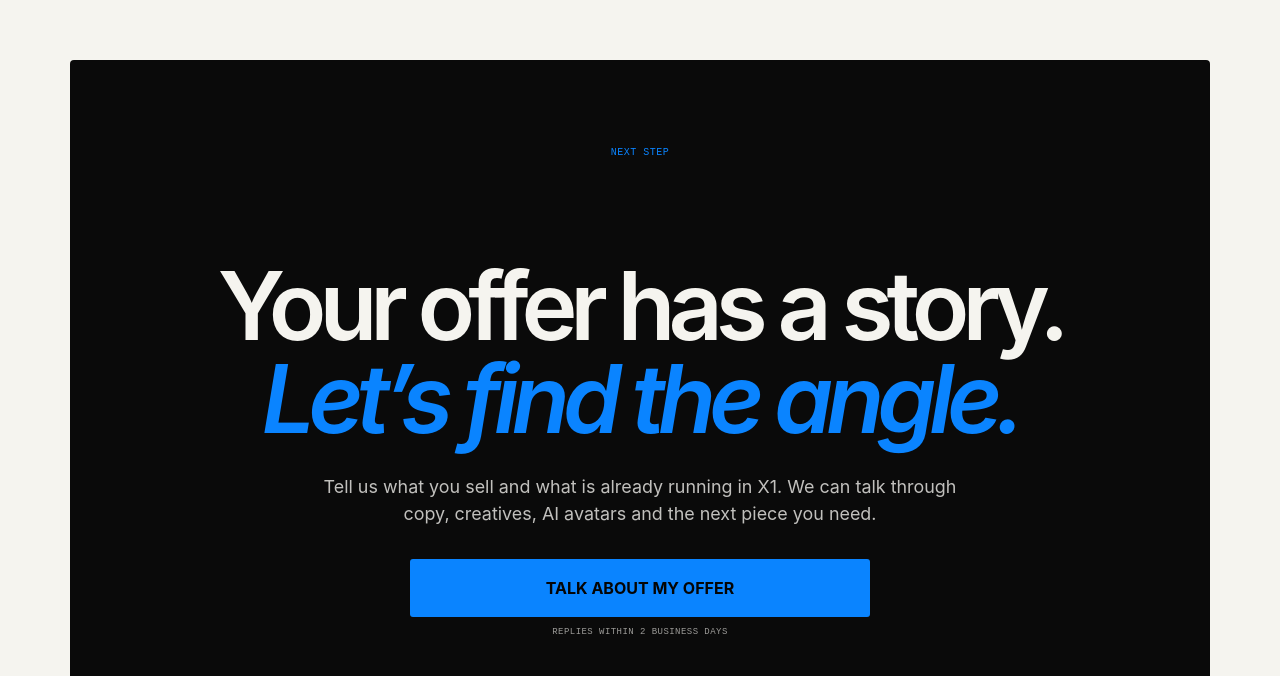
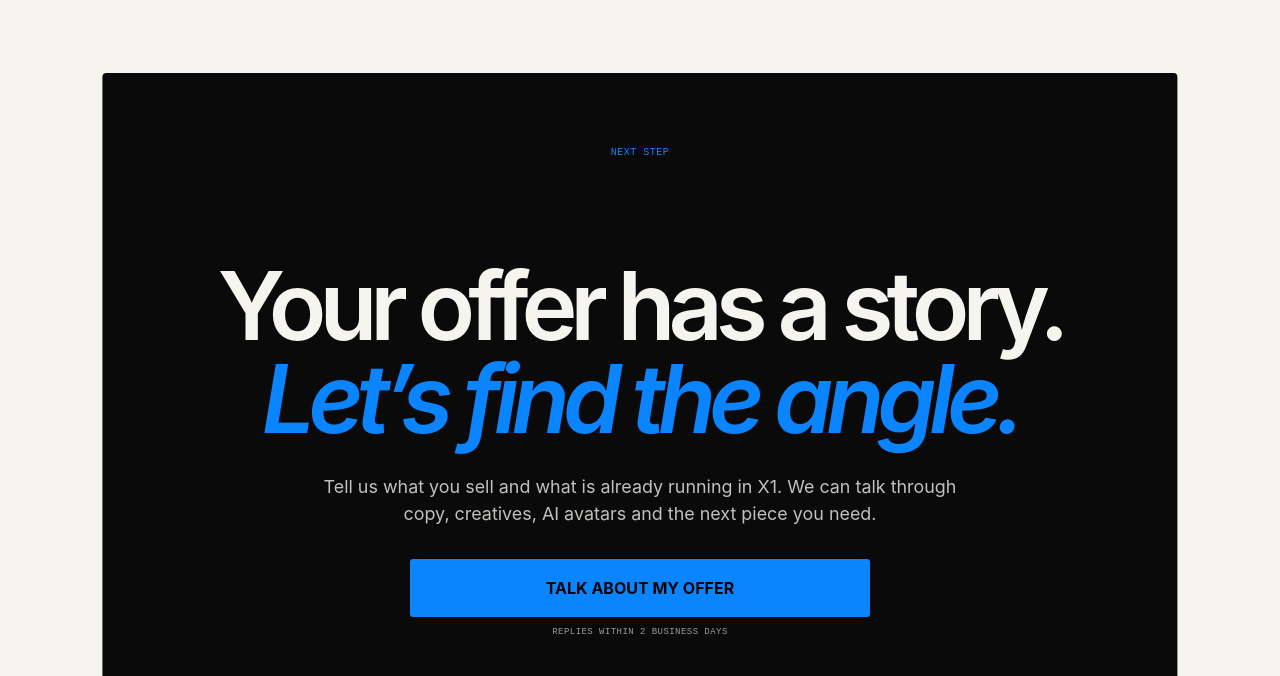
Before and after one commit to aymarhq/aymar_site, a Next.js app: page /en in a window 1280 px wide. Shown: the part 6944-7620 px from the top of the page. Built offline with nearby package versions, Linux system fonts and the light colour scheme.

Commit message:
Reduce contact CTA card size

```diff
--- a/app/globals.css
+++ b/app/globals.css
@@ -527,9 +527,9 @@ main#top>.studio.copy-benefits{display:block;order:3;min-height:0}
   #contato .contact-content p{text-align:center}
 }
 
-/* Blue CTA card sits inside the light contact section. */
+/* Black CTA card sits inside the light contact section. */
 #contato{position:relative;isolation:isolate}
-#contato::before{content:'';position:absolute;inset:clamp(28px,4vw,64px) 5.5vw;z-index:0;border-radius:4px;background:#0a0a0a}
+#contato::before{content:'';position:absolute;inset:clamp(40px,5vw,72px) auto clamp(48px,5vw,72px);left:50%;width:min(84vw,1160px);transform:translateX(-50%);z-index:0;border-radius:4px;background:#0a0a0a}
 #contato>*{position:relative;z-index:1}
 #contato>.eyebrow{color:var(--accent)}
 #contato .contact-content>h2{color:#f5f4ef}
@@ -540,5 +540,5 @@ main#top>.studio.copy-benefits{display:block;order:3;min-height:0}
 #contato .contact-response{color:rgba(245,244,239,.62)}
 #contato .contact-links a{color:#f5f4ef}
 #contato .contact-links a:hover{color:var(--accent)}
-@media(max-width:719px){#contato::before{inset:24px 6vw 34px}#contato .contact-content>h2{padding-inline:18px}#contato .contact-content>div{width:min(calc(100% - 40px),360px)}#contato .contact-whatsapp{font-size:clamp(10px,3vw,12px);padding-inline:8px}#contato .contact-links{margin-top:42px}}
+@media(max-width:719px){#contato::before{inset:28px 7vw 42px;width:auto;transform:none}#contato .contact-content>h2{padding-inline:18px}#contato .contact-content>div{width:min(calc(100% - 40px),360px)}#contato .contact-whatsapp{font-size:clamp(10px,3vw,12px);padding-inline:8px}#contato .contact-links{margin-top:42px}}
 @media(max-width:360px){#contato .contact-content>h2{font-size:34px;padding-inline:8px}#contato .contact-content>div{width:min(calc(100% - 16px),360px)}}
```
